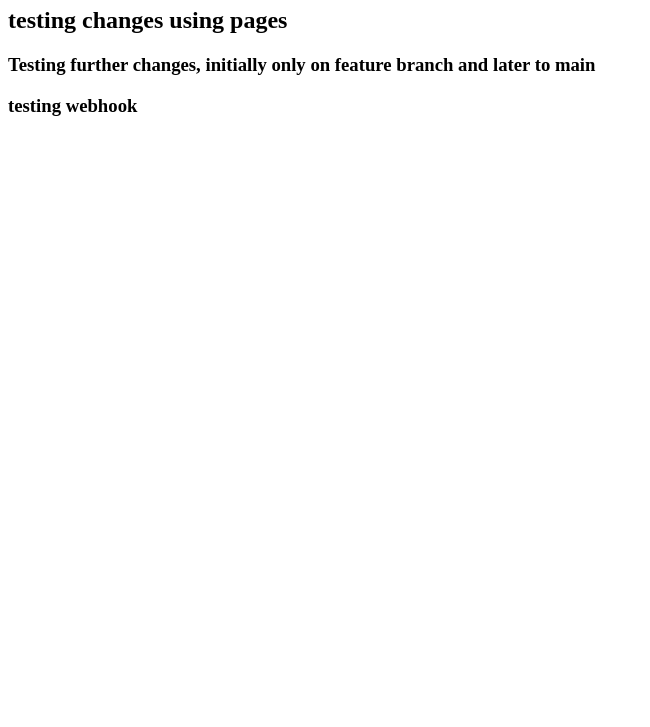
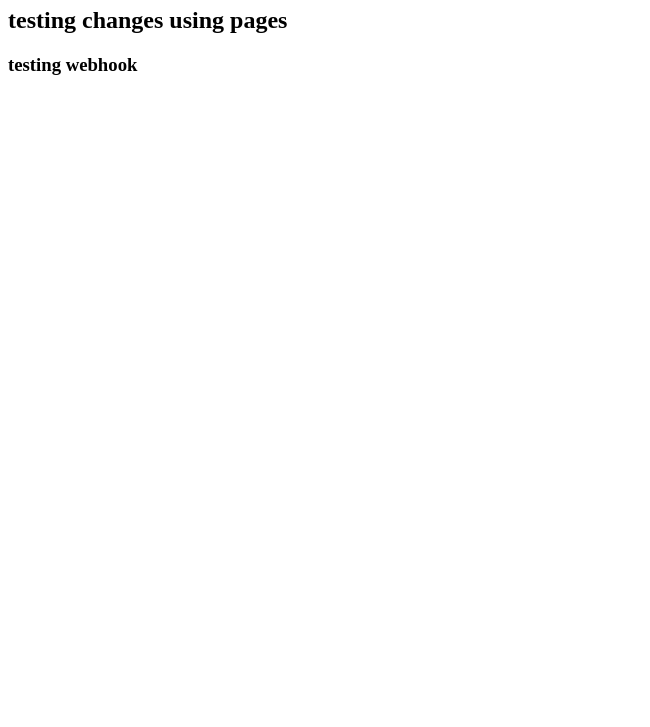
Before and after one commit to devp01/cicdjenkins, a website: page index.html in a window 1280 px wide. Shown: the part 73-800 px from the top of the page, without its empty margins (0-650 px from the left). Drawn offline with Linux system fonts and the light colour scheme.

Commit message:
removed a line

```diff
--- a/index.html
+++ b/index.html
@@ -4,7 +4,6 @@
   <body>
     <h1 id="greeting">Hello from CI/CD lab</h1>
     <h2> testing changes using pages </h2>
-    <h3> Testing further changes, initially only on feature branch and later to main</h3>
     <h3> testing webhook </h3>
     <script src="main.js"></script>
   </body>
```
